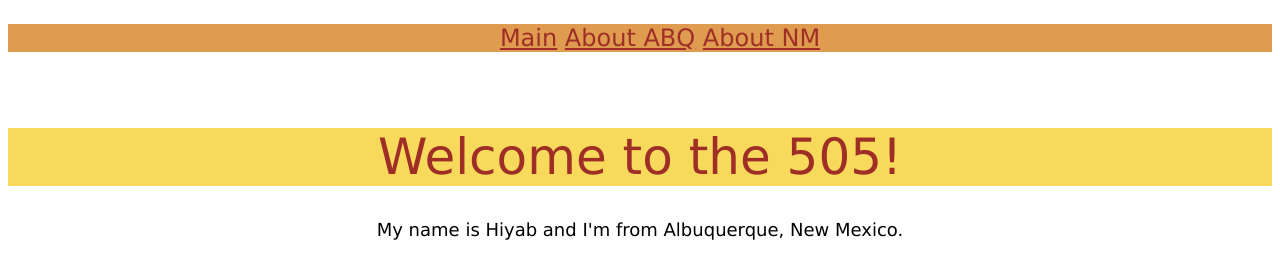
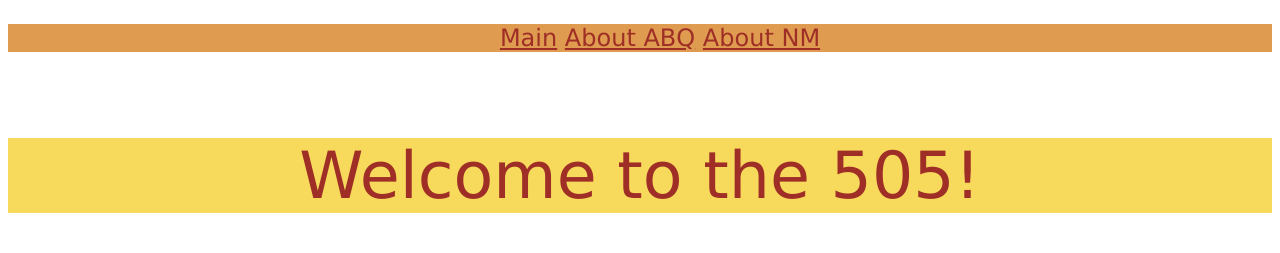
Before and after one commit to HiyabAbraha/hiyababraha.github.io, a plain HTML site: page index.html in a window 1280 px wide. Shown: the top 253 px of the page. Drawn offline with Linux system fonts and the light colour scheme.

Commit message:
Update index.html

```diff
--- a/index.html
+++ b/index.html
@@ -37,7 +37,7 @@
     <style>
       h1 {text-align: center; font-weight: bold;
       }
-h1 {background-color: rgb(247, 218, 92); color: rgb(158, 46, 38); font-size: 50px;
+h1 {background-color: rgb(247, 218, 92); color: rgb(158, 46, 38); font-size: 65px;
   font-family: Verdana, Geneva, Tahoma, sans-serif; font-weight: normal;
 }
 
```
